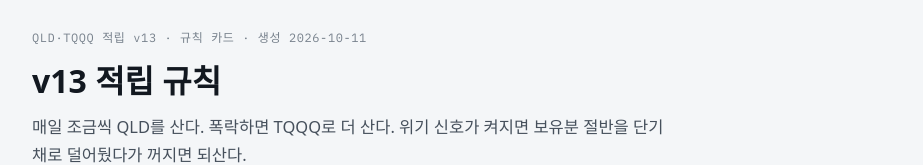
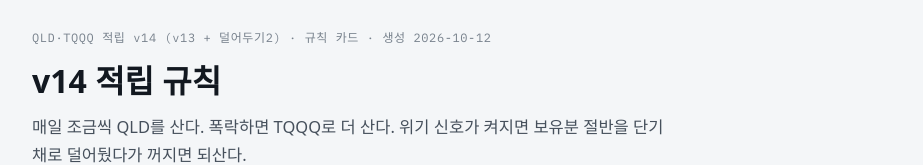
Before and after one commit to matin32644-prog/v14-rules, a plain HTML site: page index.html in a window 1280 px wide. Shown: the top 165 px of the page, without its empty margins (178-1101 px from the left). Drawn offline with Linux system fonts and the light colour scheme; a web font is replaced by a local one.

Commit message:
update 2026-10-12

```diff
--- a/index.html
+++ b/index.html
@@ -1,7 +1,7 @@
 <!doctype html>
 <html lang="ko"><head><meta charset="utf-8"><meta name="viewport" content="width=device-width,initial-scale=1">
 <meta name="robots" content="noindex,nofollow"><meta name="referrer" content="no-referrer">
-<title>v13 적립 규칙</title>
+<title>v14 적립 규칙</title>
 <link rel="preconnect" href="https://fonts.googleapis.com"><link rel="preconnect" href="https://fonts.gstatic.com" crossorigin>
 <link rel="stylesheet" href="https://fonts.googleapis.com/css2?family=IBM+Plex+Mono:wght@400;500&family=IBM+Plex+Sans+KR:wght@400;500;600;700&display=swap">
 <style>
@@ -42,8 +42,8 @@ a{color:var(--qld)}
 </style></head><body><div class="wrap">
 
 <header>
-  <div class="eyebrow">QLD·TQQQ 적립 v13 · 규칙 카드 · 생성 2026-10-11</div>
-  <h1>v13 적립 규칙</h1>
+  <div class="eyebrow">QLD·TQQQ 적립 v14 (v13 + 덜어두기2) · 규칙 카드 · 생성 2026-10-12</div>
+  <h1>v14 적립 규칙</h1>
   <p class="lead">매일 조금씩 QLD를 산다. 폭락하면 TQQQ로 더 산다. 위기 신호가 켜지면 보유분 절반을 단기채로 덜어뒀다가 꺼지면 되산다.</p>
   <div class="flow">
     <div>매일<b>QLD 6만원</b></div>
```
